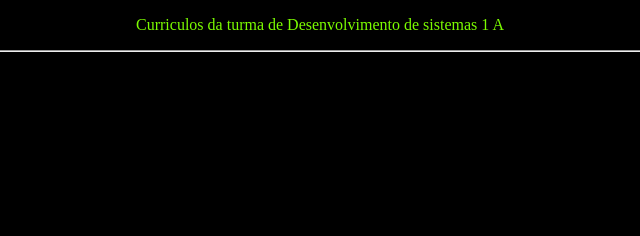
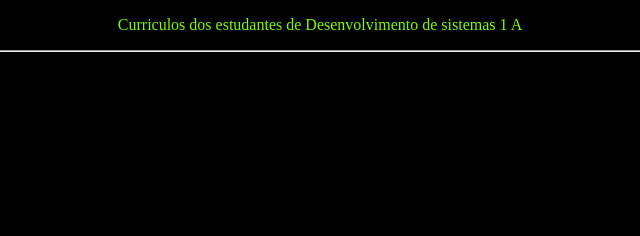
Before and after one commit to developerspro/curriculo1a, a plain HTML site: page index.htm in a window 1280 px wide. Shown: the top 236 px of the page, 320-960 px from the left. Drawn offline with Linux system fonts and the light colour scheme.

Commit message:
alterações na index

```diff
--- a/index.htm
+++ b/index.htm
@@ -8,7 +8,7 @@
 </head>
 <body>
 
-    <p class="texto"> Curriculos da turma de Desenvolvimento de sistemas 1 A
+    <p class="texto"> Curriculos dos estudantes de Desenvolvimento de sistemas 1 A
     </p><hr>
     <ul>
 
```
